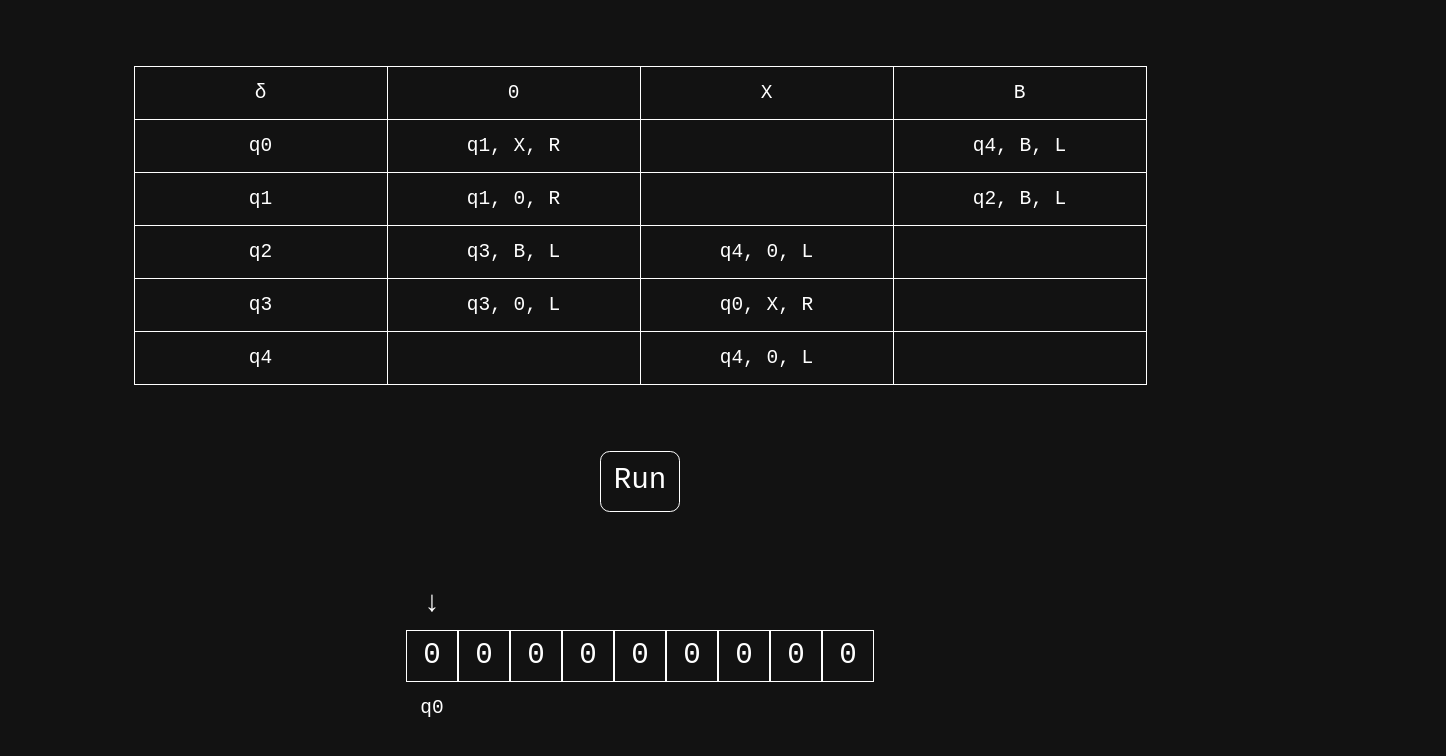
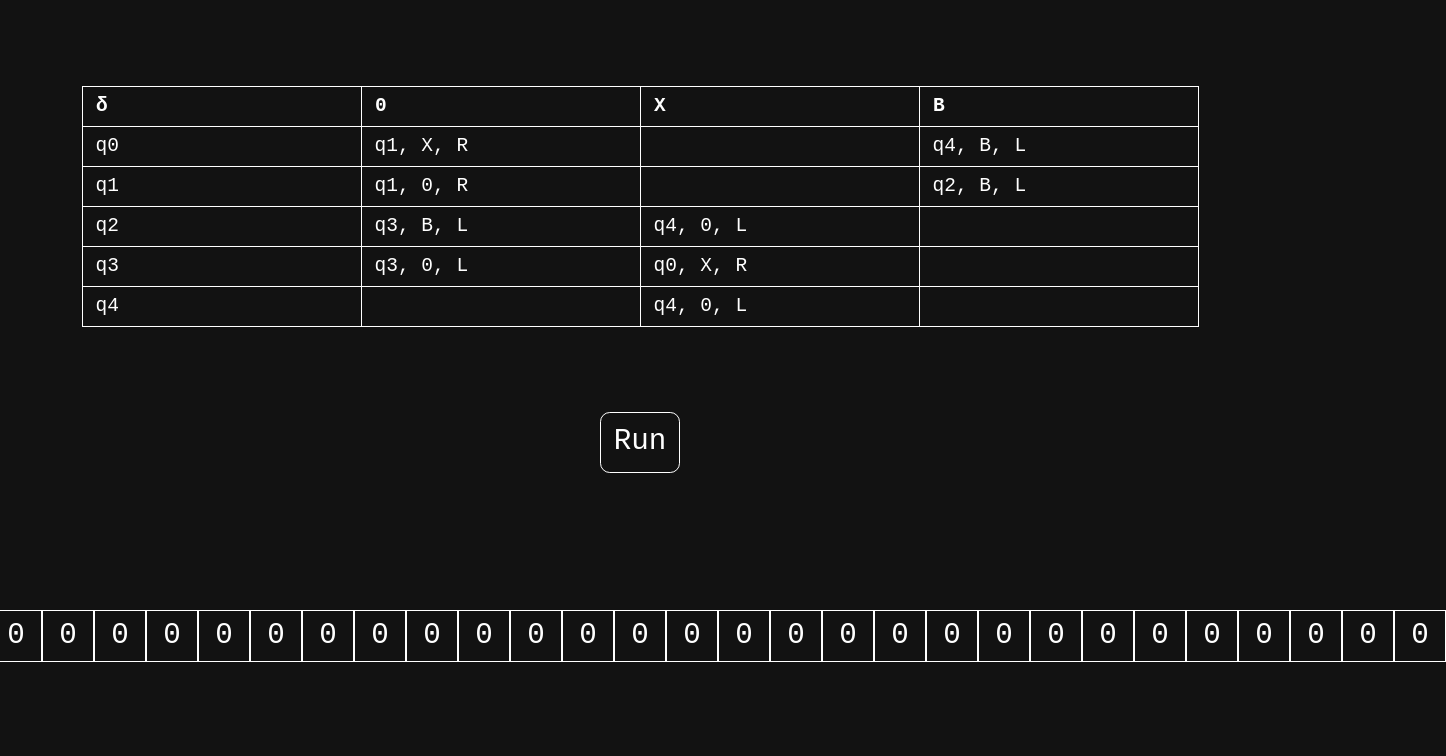
Before and after one commit to grabczak/turing-machine, a React (Vite) app: page / in a window 1280 px wide. Shown: the top 756 px of the page, 1446 px wide, since content can reach past the window. Built offline with nearby package versions, Linux system fonts and the light colour scheme.

Commit message:
Change table structure

```diff
--- a/src/App.tsx
+++ b/src/App.tsx
@@ -1,32 +1,75 @@
 import { useState } from "react";
 
+type TTable = {
+  states: string[];
+  symbols: string[];
+  matrix: string[][];
+};
+
 export const Table = ({
-  matrix,
-  setMatrix,
+  table,
+  setTable,
 }: {
-  matrix: string[][];
-  setMatrix: React.Dispatch<React.SetStateAction<string[][]>>;
+  table: TTable;
+  setTable: React.Dispatch<React.SetStateAction<TTable>>;
 }) => {
-  const handleChange = (row: number, column: number, value: string) => {
-    setMatrix((matrix) =>
-      matrix.map((r, _i) =>
-        _i === row ? r.map((c, _j) => (_j === column ? value : c)) : r,
+  const handleStateChange = (i: number, v: string) => {
+    setTable((table) => ({
+      ...table,
+      states: table.states.map((s, j) => (j === i ? v : s)),
+    }));
+  };
+
+  const handleSymbolChange = (i: number, v: string) => {
+    setTable((table) => ({
+      ...table,
+      symbols: table.symbols.map((s, j) => (j === i ? v : s)),
+    }));
+  };
+
+  const handleMatrixChange = (i: number, j: number, v: string) => {
+    setTable((table) => ({
+      ...table,
+      matrix: table.matrix.map((r, _i) =>
+        _i === i ? r.map((c, _j) => (_j === j ? v : c)) : r,
       ),
-    );
+    }));
   };
 
   return (
     <table className="text-2xl">
+      <thead>
+        <tr>
+          <th className="border border-white">
+            <input value={"δ"} disabled className="px-4 py-2" />
+          </th>
+          {table.symbols.map((s, i) => (
+            <th key={String(i)} className="border border-white">
+              <input
+                value={s}
+                onChange={(e) => handleSymbolChange(i, e.target.value)}
+                className="px-4 py-2"
+              />
+            </th>
+          ))}
+        </tr>
+      </thead>
       <tbody>
-        {matrix.map((row, i) => (
-          <tr key={i}>
-            {row.map((cell, j) => (
+        {table.matrix.map((r, i) => (
+          <tr key={String(i)}>
+            <td className="border border-white">
+              <input
+                value={table.states[i]}
+                onChange={(e) => handleStateChange(i, e.target.value)}
+                className="px-4 py-2"
+              />
+            </td>
+            {r.map((d, j) => (
               <td key={`${i}-${j}`} className="border border-white">
                 <input
-                  value={cell}
-                  onChange={(e) => handleChange(i, j, e.target.value)}
-                  disabled={cell === "δ"}
-                  className="text-center py-4"
+                  value={d}
+                  onChange={(e) => handleMatrixChange(i, j, e.target.value)}
+                  className="px-4 py-2"
                 />
               </td>
             ))}
@@ -75,29 +118,34 @@ export const Tape = ({
 };
 
 export default function App() {
-  const [matrix, setMatrix] = useState(() => [
-    ["δ", "0", "X", "B"],
-    ["q0", "q1, X, R", "", "q4, B, L"],
-    ["q1", "q1, 0, R", "", "q2, B, L"],
-    ["q2", "q3, B, L", "q4, 0, L", ""],
-    ["q3", "q3, 0, L", "q0, X, R", ""],
-    ["q4", "", "q4, 0, L", ""],
-  ]);
+  const [table, setTable] = useState<TTable>(() => ({
+    states: ["q0", "q1", "q2", "q3", "q4"],
+    symbols: ["0", "X", "B"],
+    matrix: [
+      ["q1, X, R", "", "q4, B, L"],
+      ["q1, 0, R", "", "q2, B, L"],
+      ["q3, B, L", "q4, 0, L", ""],
+      ["q3, 0, L", "q0, X, R", ""],
+      ["", "q4, 0, L", ""],
+    ],
+  }));
 
-  const [input, setInput] = useState(() => Array(9).fill("0"));
+  const [input, setInput] = useState(() => Array(31).fill("0"));
 
   const [index, setIndex] = useState(0);
 
   const [state, setState] = useState("q0");
 
   const next = async (input: string[], index: number, state: string) => {
-    const stateIndex = matrix.findIndex((row) => row[0] === state);
+    const stateIndex = table.states.findIndex((s) => s === state);
 
-    const symbolIndex = matrix[0].findIndex(
-      (symbol) => symbol === (input[index] || "B"),
+    const symbolIndex = table.symbols.findIndex(
+      (s) => s === (input[index] || "B"),
     );
 
-    const [newState, newSymbol, direction] = matrix[stateIndex][symbolIndex]
+    const [newState, newSymbol, direction] = table.matrix[stateIndex][
+      symbolIndex
+    ]
       .split(",")
       .map((s) => s.trim());
 
@@ -122,7 +170,7 @@ export default function App() {
 
   return (
     <div className="flex flex-col justify-evenly items-center h-full">
-      <Table matrix={matrix} setMatrix={setMatrix} />
+      <Table table={table} setTable={setTable} />
       <button
         onClick={() => next(input, index, state)}
         className="border border-white rounded-xl p-4 cursor-pointer text-4xl"
```
